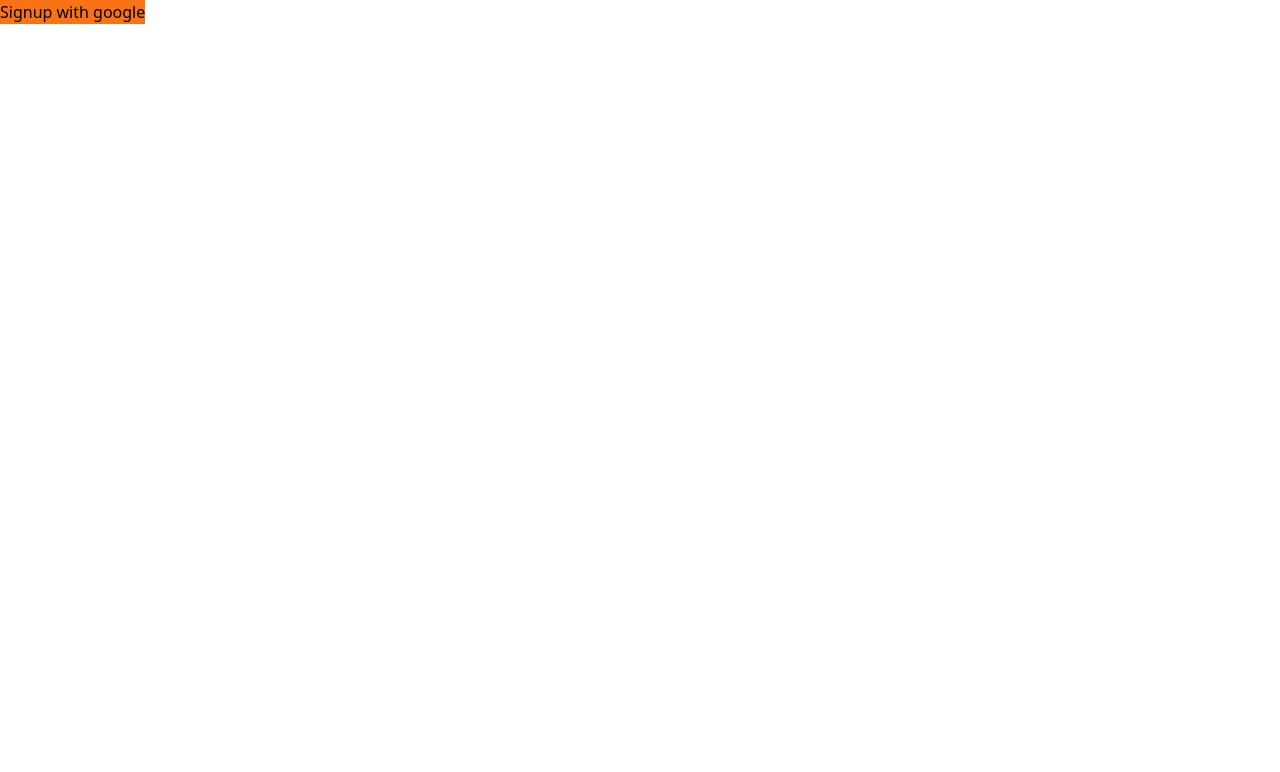
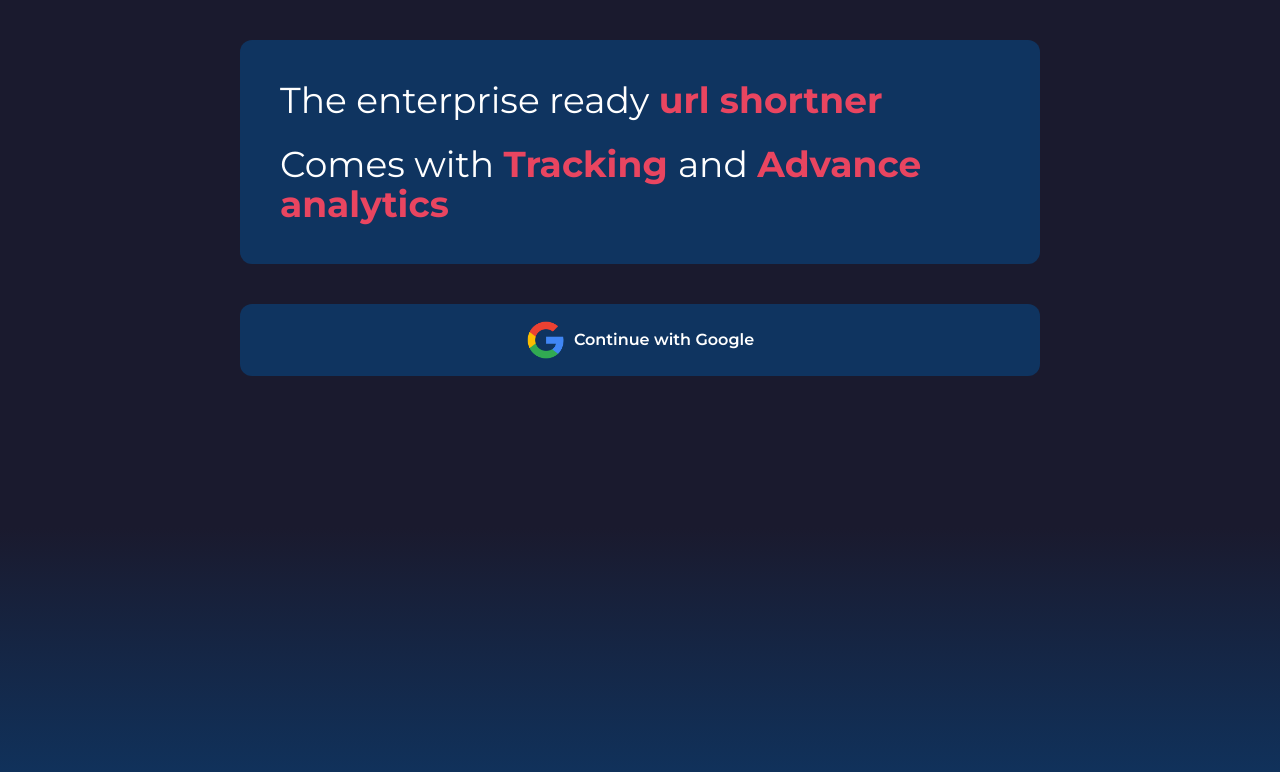
Before and after one commit to Harshkumar77/url-shortner, a React (Vite) app in the folder client/: page / in a window 1280 px wide. Shown: the top 772 px of the page. Built offline with nearby package versions, Linux system fonts and the light colour scheme; no server answers.

Commit message:
Landing page done

```diff
--- a/client/src/components/Landing.tsx
+++ b/client/src/components/Landing.tsx
@@ -1,16 +1,41 @@
-import { useQuery } from 'react-query'
-import request from '../utils/axios'
+import { useQuery } from "react-query"
+import request from "../utils/axios"
 
 export default function Landing() {
-    const { isError, isLoading, data } =
-        useQuery<{ id: string }>('user', () => request.get('/auth/user').then(_ => _.data))
-    if (isLoading)
-        return <>Loading</>
-    if (data)
-        return <>{data.id}</>
-    return <a
-        href={'http://localhost:8080/auth/google'}
-    >
-        <button className="bg-orange-500">Signup with google</button>
-    </a>
+    return (
+        <>
+            <About />
+            <GoogleButton />
+        </>
+    )
 }
+
+function About() {
+    return <div className="max-w-[800px] md:mx-auto bg-secondary p-10 rounded-xl m-10">
+        <p className="text-2xl md:text-4xl text-white">
+            The enterprise ready{" "}
+            <span className="font-bold text-primary">url shortner</span>
+        </p>
+        <br />
+        <p className="text-4xl text-white">
+            Comes with{" "}
+            <span className="font-bold text-primary">
+                Tracking{" "}
+            </span>
+            and{" "}
+            <span className="font-bold text-primary">
+                Advance analytics{" "}
+            </span>
+        </p>
+    </div>
+}
+
+function GoogleButton() {
+    return <div className="flex bg-secondary rounded-xl justify-center p-4
+            max-w-[800px] md:mx-auto items-center m-10 hover:outline outline-primary cursor-pointer">
+        <img className="w-10 aspect-square mr-2" src="/assets/google_icon.png" />
+        <a href={
+            process.env.NODE_ENV === 'development' ? 'http://localhost:8080/auth/google' : '/auth/google'
+        } className="text-white inline font-semibold">Continue with Google</a>
+    </div>
+}
--- a/client/src/index.css
+++ b/client/src/index.css
@@ -1,3 +1,16 @@
+@import url('https://fonts.googleapis.com/css2?family=Montserrat:wght@400;500;600;700;800;900&display=swap');
+
+
 @tailwind base;
 @tailwind components;
 @tailwind utilities;
+
+html  {
+    min-height: 100%;
+}
+body {
+    font-family:Montserrat,  sans-serif;
+    min-height: 100%;
+    background: rgb(15,52,96);
+    background: linear-gradient(0deg, rgba(15,52,96,1) 0%, rgba(26,26,46,1) 34%);
+}
--- a/client/tailwind.config.js
+++ b/client/tailwind.config.js
@@ -1,3 +1,4 @@
+const colors = require('tailwindcss/colors')
 /** @type {import('tailwindcss').Config} */
 module.exports = {
   content: [
@@ -5,7 +6,14 @@
     "./src/**/*.{vue,js,ts,jsx,tsx}",
   ],
   theme: {
+    colors: {
+      primary: "#E94560",
+      secondary: "#0F3460",
+      filler: "#1A1A2E",
+      ...colors
+    },
     extend: {},
   },
+
   plugins: [],
 }
```
Also changed, not shown: client/public/assets/google_icon.png (added).
